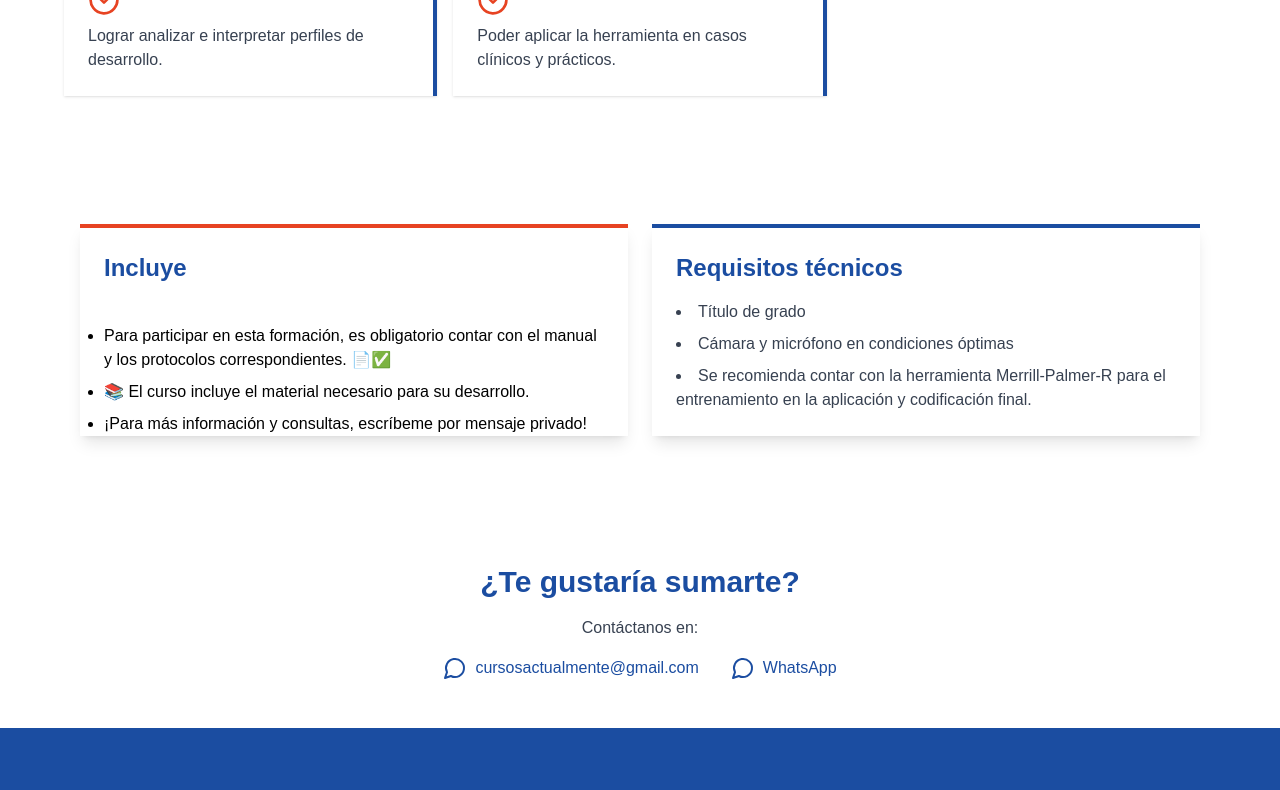
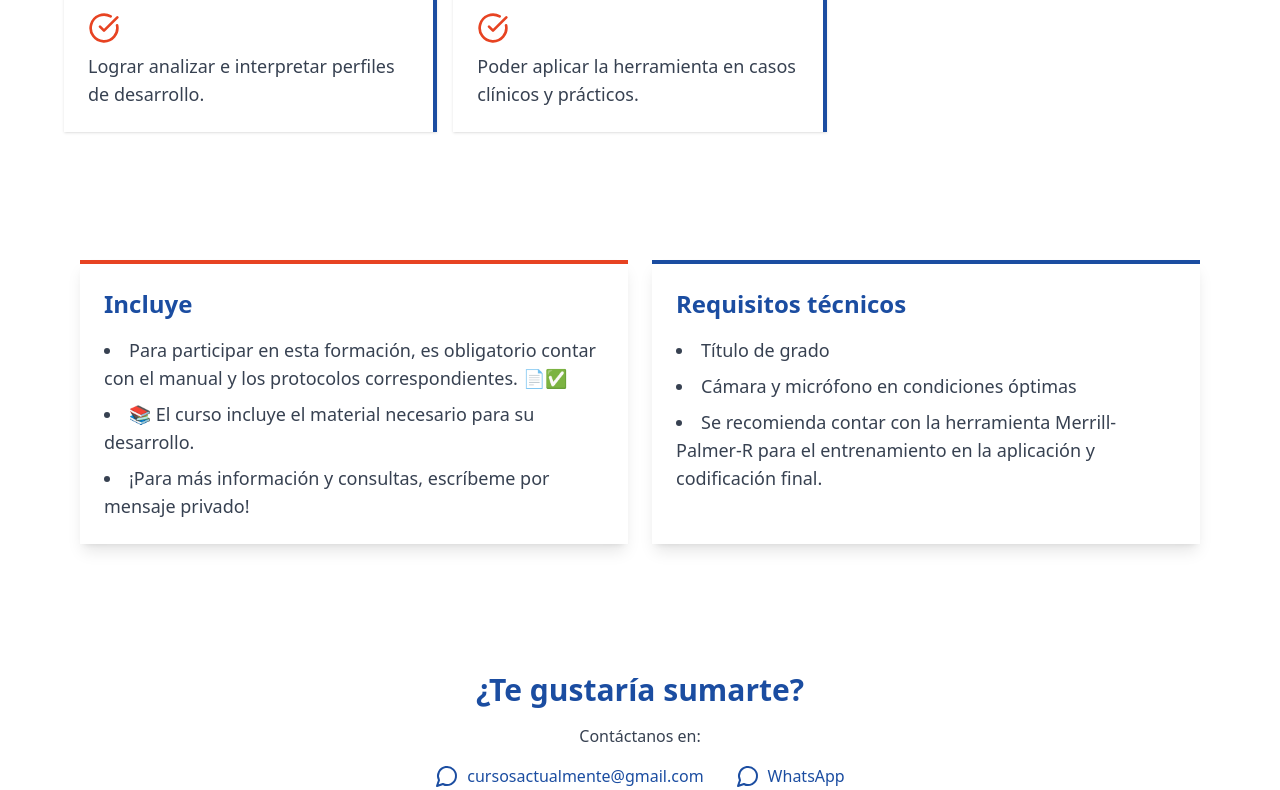
Before and after one commit to tomaslami/act-upd, a Next.js app: page /cursos/MP-R in a window 1280 px wide. Shown: the part 1720-2510 px from the top of the page. Built offline with nearby package versions, Linux system fonts and the light colour scheme; no server answers; a web font is replaced by a local one.

Commit message:
new courses design

```diff
--- a/src/app/cursos/[slug]/page.tsx
+++ b/src/app/cursos/[slug]/page.tsx
@@ -48,7 +48,7 @@ const Cursos = ({ params }: { params: { slug: string } }) => {
         <section id="about" className="mb-12">
           <div className="bg-white shadow-lg p-6 md:p-8 border-t-4 border-[#1b4da1]">
             <h2 className="text-2xl md:text-3xl font-semibold text-[#1b4da1] mb-4">Sobre el Curso</h2>
-            <p className="text-gray-700">{curso.about}</p>
+            <p className="text-gray-700 xl:text-lg font-semibold">{curso.about}</p>
           </div>
         </section>
 
@@ -58,7 +58,7 @@ const Cursos = ({ params }: { params: { slug: string } }) => {
             {curso.topics?.map((item, index) => (
               <div key={index} className="flex items-start bg-white shadow-md p-4 border-l-4 border-[#e74322]">
                 <CheckCircle className="w-6 h-6 text-[#1b4da1] mr-2 flex-shrink-0" />
-                <span className="text-gray-700">{item}</span>
+                <span className="text-gray-700 xl:text-lg">{item}</span>
               </div>
             ))}
           </div>
@@ -86,7 +86,7 @@ const Cursos = ({ params }: { params: { slug: string } }) => {
               {curso.objectives.map((objective, index) => (
                 <div key={index} className="bg-white shadow p-6 border-r-4 border-[#1b4da1]">
                   <CheckCircle className="w-8 h-8 text-[#e74322] mb-2" />
-                  <p className="text-gray-700">{objective}</p>
+                  <p className="text-gray-700 xl:text-lg">{objective}</p>
                 </div>
               ))}
             </div>
@@ -97,14 +97,14 @@ const Cursos = ({ params }: { params: { slug: string } }) => {
             <div className="flex flex-col md:flex-row gap-6">
               <div className="flex-1 bg-white shadow-lg p-6 border-t-4 border-[#e74322]">
                 <h2 className="text-2xl font-semibold text-[#1b4da1] mb-4">Incluye</h2>
-                <ul className="w-full h-full flex justify-center items-start flex-col gap-2">
-                  <li className="list-disc">
+                <ul className="list-disc list-inside text-gray-700 space-y-2">
+                  <li className="xl:text-lg">
                     Para participar en esta formación, es obligatorio contar con el manual y los protocolos correspondientes. 📄✅
                   </li>
-                  <li className="list-disc">
+                  <li className="xl:text-lg">
                     📚 El curso incluye el material necesario para su desarrollo.
                   </li>
-                  <li className="list-disc">
+                  <li className="xl:text-lg">
                     ¡Para más información y consultas, escríbeme por mensaje privado!
                   </li>
                 </ul>
@@ -113,9 +113,9 @@ const Cursos = ({ params }: { params: { slug: string } }) => {
               <div className="flex-1 bg-white shadow-lg p-6 border-t-4 border-[#1b4da1]">
                 <h2 className="text-2xl font-semibold text-[#1b4da1] mb-4">Requisitos técnicos</h2>
                 <ul className="list-disc list-inside text-gray-700 space-y-2">
-                  <li>Título de grado</li>
-                  <li>Cámara y micrófono en condiciones óptimas</li>
-                  <li>
+                  <li className="xl:text-lg">Título de grado</li>
+                  <li className="xl:text-lg">Cámara y micrófono en condiciones óptimas</li>
+                  <li className="xl:text-lg">
                     {curso.recommendations ||
                       "Se recomienda contar con la herramienta necesaria para el entrenamiento en la aplicación y la codificación final"}
                   </li>
--- a/src/app/layout.tsx
+++ b/src/app/layout.tsx
@@ -1,5 +1,5 @@
 import type { Metadata } from "next"
-import localFont from "next/font/local"
+import { Poppins } from "next/font/google"
 import "./globals.css"
 import NavBar from "@/components/NavBar"
 import Contact from "@/components/Contact"
@@ -7,33 +7,12 @@ import CertificationsFooter from "@/components/CertificationsFooter"
 import FloatingButton from "@/components/FloatingButton"
 import { TagManagerProvider } from "@/context/TagManager"
 import Script from "next/script"
+import type React from "react" // Import React
 
-const gothamRoundedBold = localFont({
-  src: "/fonts/gothamrnd_bold.otf",
-  variable: "--font-gotham-rounded-bold",
-  weight: "700",
-  style: "normal",
-})
-
-const gothamRoundedMedium = localFont({
-  src: "/fonts/gothamrnd_medium.otf",
-  variable: "--font-gotham-rounded-medium",
-  weight: "500",
-  style: "normal",
-})
-
-const gothamRoundedLight = localFont({
-  src: "/fonts/gothamrnd_light.otf",
-  variable: "--font-gotham-rounded-light",
-  weight: "300",
-  style: "normal",
-})
-
-const gothamRoundedBook = localFont({
-  src: "/fonts/gothamrnd_book.otf",
-  variable: "--font-gotham-rounded-book",
-  weight: "400",
-  style: "normal",
+const poppins = Poppins({
+  subsets: ["latin"],
+  weight: ["300", "400", "500", "700"],
+  variable: "--font-poppins",
 })
 
 export const metadata: Metadata = {
@@ -48,9 +27,7 @@ export default function RootLayout({
 }>) {
   return (
     <html lang="en">
-      <body
-        className={`${gothamRoundedBold.className} ${gothamRoundedMedium.className} ${gothamRoundedLight.className} ${gothamRoundedBook.className} `}
-      >
+      <body className={`${poppins.variable} font-sans`}>
         <Script id="meta-pixel" strategy="afterInteractive">
           {`
             !function(f,b,e,v,n,t,s)
```
